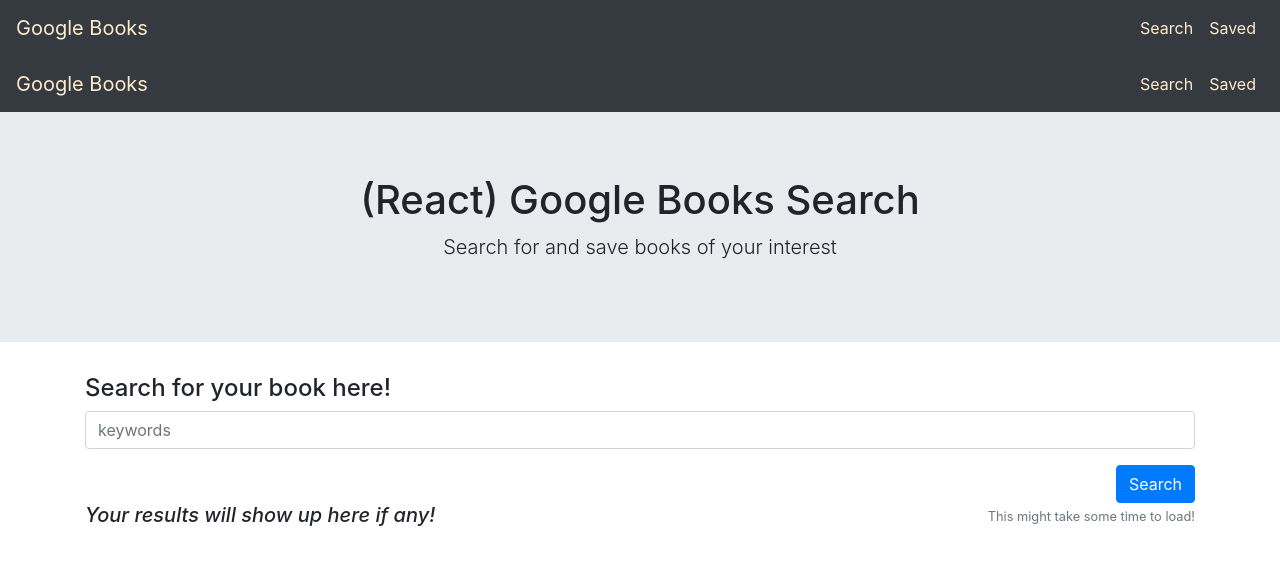
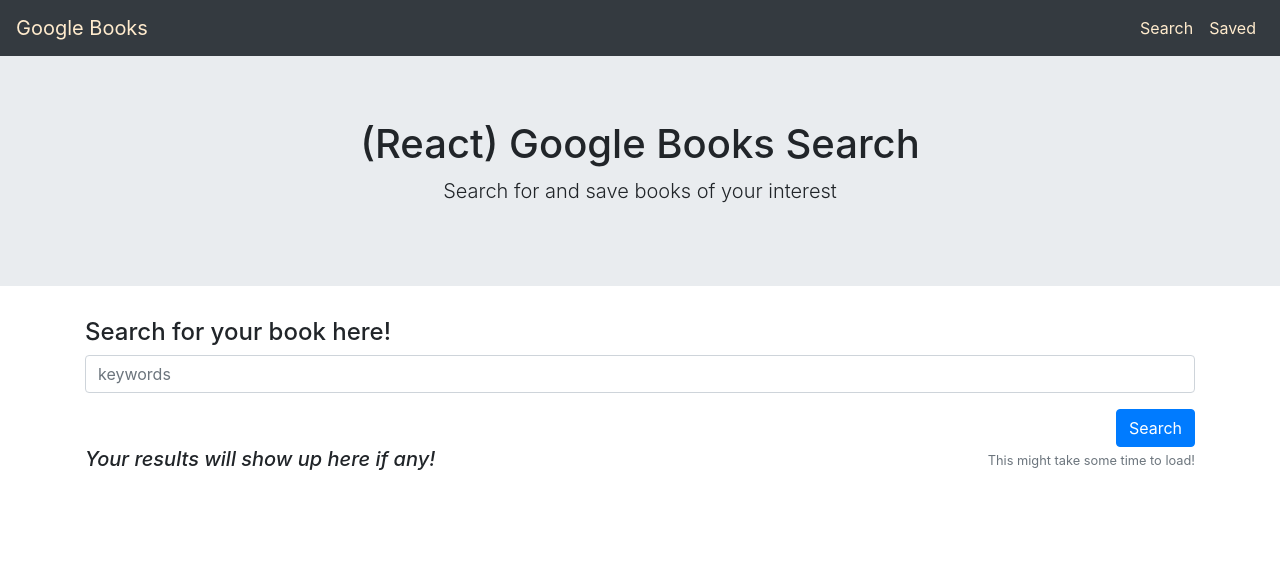
Before and after one commit to ElPat0/final-hwk, a React (Create React App) app in the folder client/: page / in a window 1280 px wide. Shown: the top 564 px of the page. Built offline with nearby package versions, Linux system fonts and the light colour scheme.

Commit message:
attempted to remove duplicate navbars

```diff
--- a/client/src/pages/ReadList.js
+++ b/client/src/pages/ReadList.js
@@ -1,7 +1,7 @@
 import React, { Component } from 'react';
 import { Container } from 'reactstrap';
 import API from "../utils/API";
-import Navbar from '../components/Navbar';
+//import Navbar from '../components/Navbar';
 import JumboTrn from '../components/Jumbotron'
 import SvShelf from '../components/SvList'
 
@@ -27,7 +27,7 @@
     render() {
         return (
             <>
-                <Navbar />
+
                 <JumboTrn />
                 <Container>
                     <div className="resultDiv">
--- a/client/src/pages/Search.js
+++ b/client/src/pages/Search.js
@@ -1,7 +1,7 @@
 import React, { Component } from 'react';
 import API from "../utils/API";
 import { Button, Form, FormGroup, FormText, Input, Container } from 'reactstrap';
-import Navbar from '../components/Navbar'
+//import Navbar from '../components/Navbar'
 import JumboTrn from '../components/Jumbotron'
 import Shelf from '../components/Shelf'
 
@@ -56,7 +56,7 @@
     render() {
         return (
             <>
-                <Navbar />
+
                 <JumboTrn />
                 <Container>
                     <h4>Search for your book here!</h4>
```
